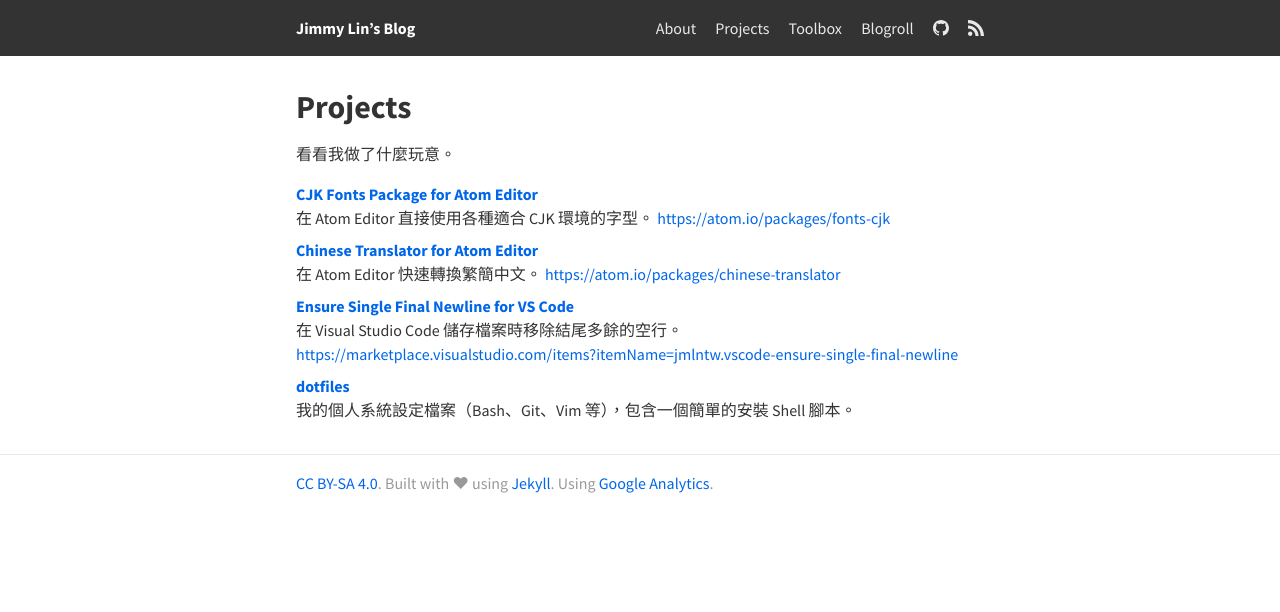
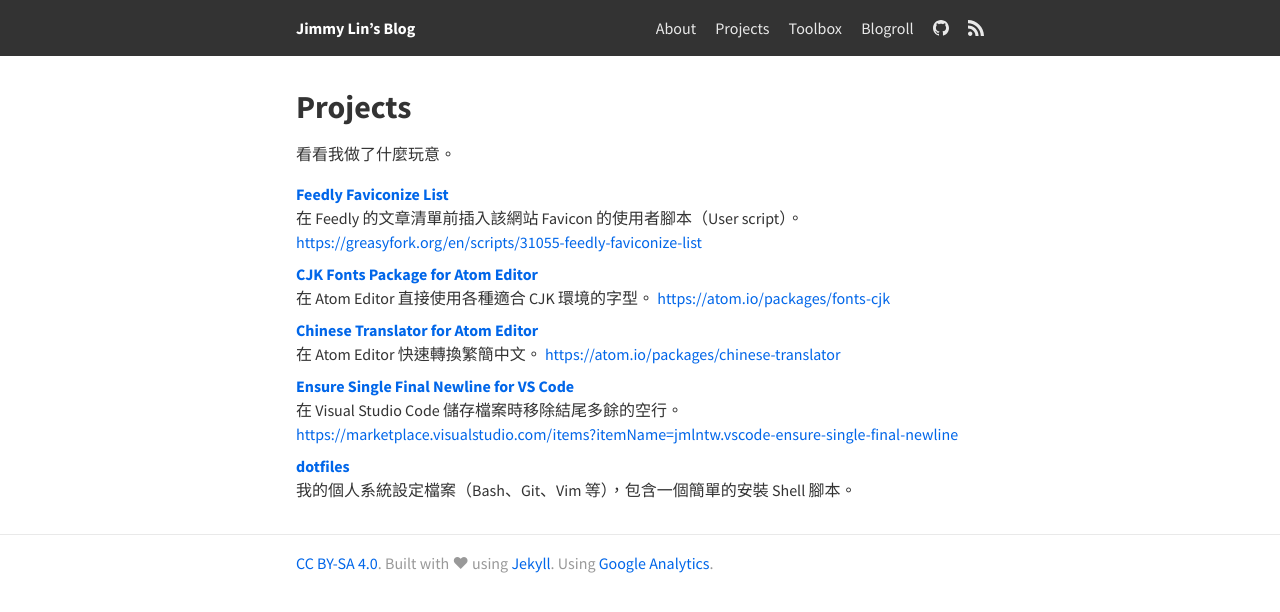
Before and after one commit to mnghsn/jmln.tw, a Jekyll site: the page built from _pages/projects.md, in a window 1280 px wide. Shown: the top 612 px of the page. Built offline with Jekyll 4.4.1, drawn with Linux system fonts in a browser that asks for light colours.

Commit message:
Add "Feedly Faviconize List" to "Projects" page

```diff
--- a/_pages/projects.md
+++ b/_pages/projects.md
@@ -6,6 +6,10 @@
 ---
 
 看看我做了什麼玩意。
+
+[Feedly Faviconize List](https://github.com/jmlntw/feedly-faviconize-list)
+: 在 Feedly 的文章清單前插入該網站 Favicon 的使用者腳本（User script）。
+  <https://greasyfork.org/en/scripts/31055-feedly-faviconize-list>
 
 [CJK Fonts Package for Atom Editor](https://github.com/jmlntw/atom-fonts-cjk)
 : 在 Atom Editor 直接使用各種適合 CJK 環境的字型。
```
